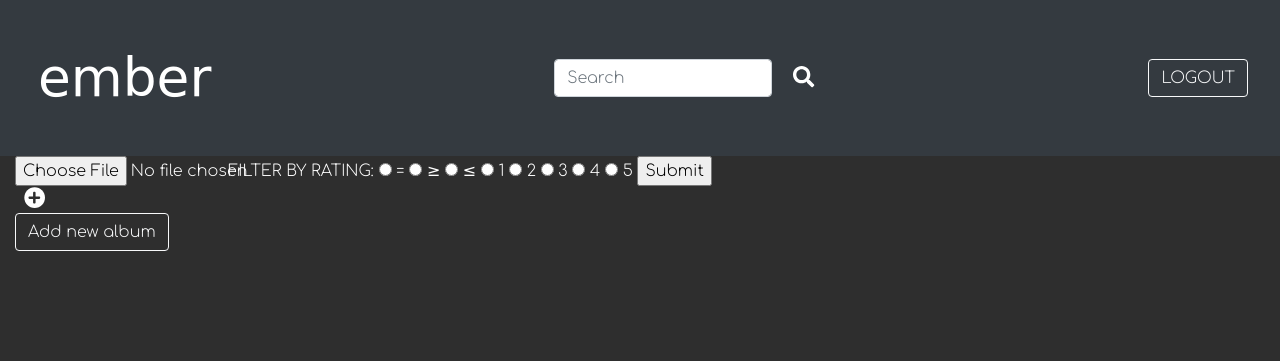
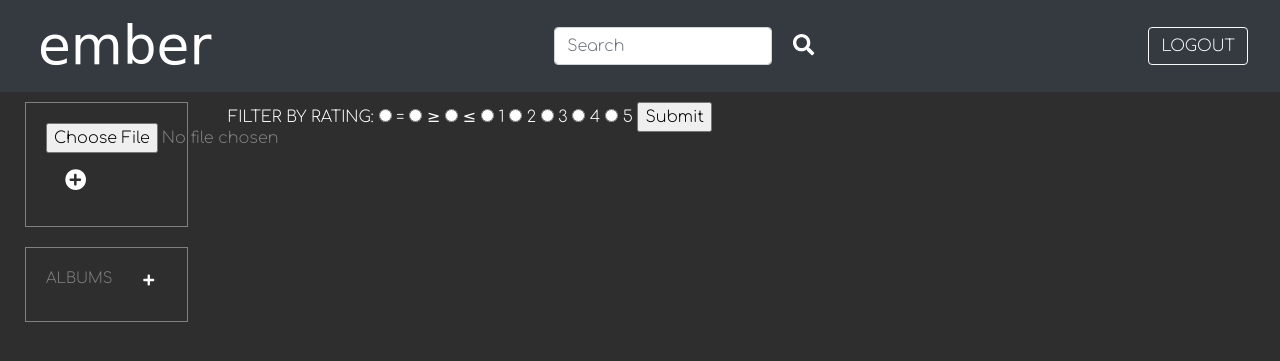
Before and after one commit to amytrick/Ember-with-Angular, a Flask app: page /library in a window 1280 px wide. Shown: the top 361 px of the page. Run offline with Flask 2, Linux system fonts and the light colour scheme; the visitor is signed in with stand-in values (Sample User, id 1); data that the repository does not hold is empty; some libraries are stand-ins or nearby versions; some web fonts are replaced.

Commit message:
sidebar spacing improved

```diff
--- a/static/CSS/style.css
+++ b/static/CSS/style.css
@@ -30,7 +30,7 @@ a {
 
 .navbar {
     background-color: rgb(29, 29, 29);
-    padding: 2rem 2rem;
+    padding: 0rem 2rem;
 }
 
 #album-link {
@@ -106,31 +106,84 @@ button {
   background-color: rgb(46, 46, 46);
 }
 
-#side-nav {
+#side-nav { /* NOT WORKING */
   position: -webkit-sticky;
   position: sticky;
   top: 0;
 }
 
-.flex-container {
+
+.flex-container-navbar {
   display: flex;
   flex-direction: row;
   justify-content: space-between;
 }
 
-.navbar {
-  width: 100%;
+.flex-container-sidebar {
+  height: 100%;
+  display: flex;
+  flex-direction: column;
+  /* justify-content: space-evenly; */
 }
 
-#logo-div {
+#add-photo-div {
+  display: flex;
+  flex-direction: column;
+  padding: 20px;
+  border: 1px solid gray;
+  color: gray;
+  margin: 10px;
+}
 
+#add-photo-button {
+  padding: 1em;
 }
-#search-div{
+
+#add-album-div {
   display: flex;
-  align-self: center;
+  padding-bottom: 10px;
+  flex-direction: row;
+  justify-content: space-between;
+  color: gray;
+}
 
+#album-div {
+  display: flex;
+  flex-direction: column;
+  justify-content: center;
+  padding: 20px;
+  border: 1px solid gray;
+  margin: 10px;
+  font-size: 15px;
 }
-#logout-div {
+
+#rating-div {
   display: flex;
-  align-self: flex-end;
+  flex-direction: column;
+  justify-content: center;
+  padding: 20px;
+  border: 1px solid gray;
+  margin: 10px;
 }
+
+#add-to-album-div {
+  display: flex;
+  flex-direction: column;
+  justify-content: center;
+  padding: 20px;
+  border: 1px solid gray;
+  margin: 10px;
+}
+
+#add-tag-div {
+  display: flex;
+  flex-direction: column;
+  justify-content: center;
+  padding: 20px;
+  border: 1px solid gray;
+  margin: 10px;
+}
+
+#filter-rating-div {
+  padding: 10px 0px;
+}
--- a/templates/base.html
+++ b/templates/base.html
@@ -32,7 +32,7 @@
   </head>
   <body>
     <div>
-        <nav class="navbar navbar-expand-lg navbar-dark bg-dark flex-container">
+        <nav class="navbar navbar-expand-lg navbar-dark bg-dark flex-container-navbar">
 
           <div id="logo-div">
             <button>
@@ -60,13 +60,16 @@
     <div class="container-fluid">
       <div class="row">
         <div class="col-2" id="side-nav">
+          <div class="flex-container-sidebar">
+
+            <div id="add-photo-div">
               <form action="/upload_photo" method="POST" enctype="multipart/form-data">
                 <div>
                   <input type="file" id="test_image" name="test_image"
                         accept=".jpg, .jpeg, .png">
                 </div>
                 <div>
-                <button>
+                  <button id="add-photo-button">
                     <div class="fa-lg">
                       <span class="fa-layers fa-fw" style="background:transparent">
                         <i class="fas fa-circle" style="color:rgb(255, 255, 255)"></i>
@@ -75,13 +78,7 @@
                     </div>
                   </button>
                 </div>
-            </form>
-
-            <!-- <form action="/add_album">
-              <div>
-                <label>ADD NEW ALBUM</label>
-                <input type="text" name="new_album_name">
-                  <button id='add-album-button'>
+              <!-- </form>
                     <div class="fa-lg">
                       <span class="fa-layers fa-fw" style="background:transparent">
                         <i class="fas fa-circle" style="color:rgb(255, 255, 255)"></i>
@@ -91,12 +88,25 @@
                   </button>
                 </div>
               </form> -->
+            </div>
 
-            <div id="add-album">
 
-                <!-- Button trigger modal -->
-                <button type="button" class="btn btn-outline-light" data-toggle="modal" data-target="#addAlbum">
-                  Add new album
+
+            <div id="album-div">
+
+              <div id="add-album-div">
+                <!-- Button to trigger modal -->
+                <!-- <button type="button" class="btn btn-outline-light" data-toggle="modal" data-target="#addAlbum">
+                  ADD ALBUM
+                </button> -->
+                ALBUMS
+                <button id="add-album-button" type="button" data-toggle="modal" data-target="#addAlbum">
+                  <div class="fa-lg">
+                    <span class="fa-layers fa-fw" style="background:transparent">
+                      <!-- <i class="fas fa-circle" style="color:rgb(255, 255, 255)"></i> -->
+                      <i class="fa fas fa-plus" style="color: white" data-fa-transform="shrink-6"></i>
+                    </span>
+                  </div>
                 </button>
 
                 <!-- Modal -->
@@ -128,20 +138,23 @@
               </div>
 
               {% for album in albums %}
-              <div>
-                <ul>
-                  <li>
+                <div class="individual-album-div">
+                  <!-- <ul> -->
+                    <!-- <li> -->
                       <a href ="/library/{{ album.album_id }}"> {{album.name}}
                       </a>
-                  </li>
-                </ul>
+                    <!-- </li> -->
+                  <!-- </ul> -->
                 </div>
               {% endfor %}
+            </div>
 
           {% block sidebar %}
 
           {% endblock %}
           </div>
+        </div>
+
         <div class="col-10">
           {% block body %}
 
--- a/templates/library.html
+++ b/templates/library.html
@@ -21,7 +21,7 @@ Library
 {% block body %}
 
 
-  <div>
+  <div id="filter-rating-div">
     <form action="/filterby/rating" method="POST">
         FILTER BY RATING:
         <input type="radio" name="equality-symbol" value="equals">
```
Also changed, not shown: templates/photo_details.html (+10 -22 lines). Lines whose indentation alone changed are shown as unchanged.
